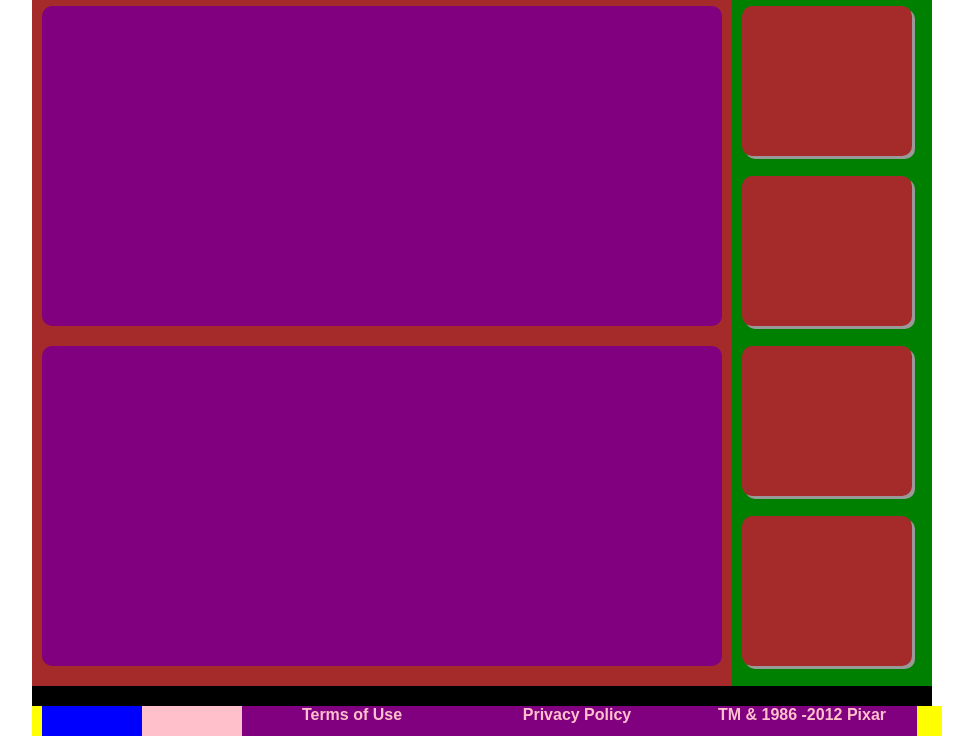
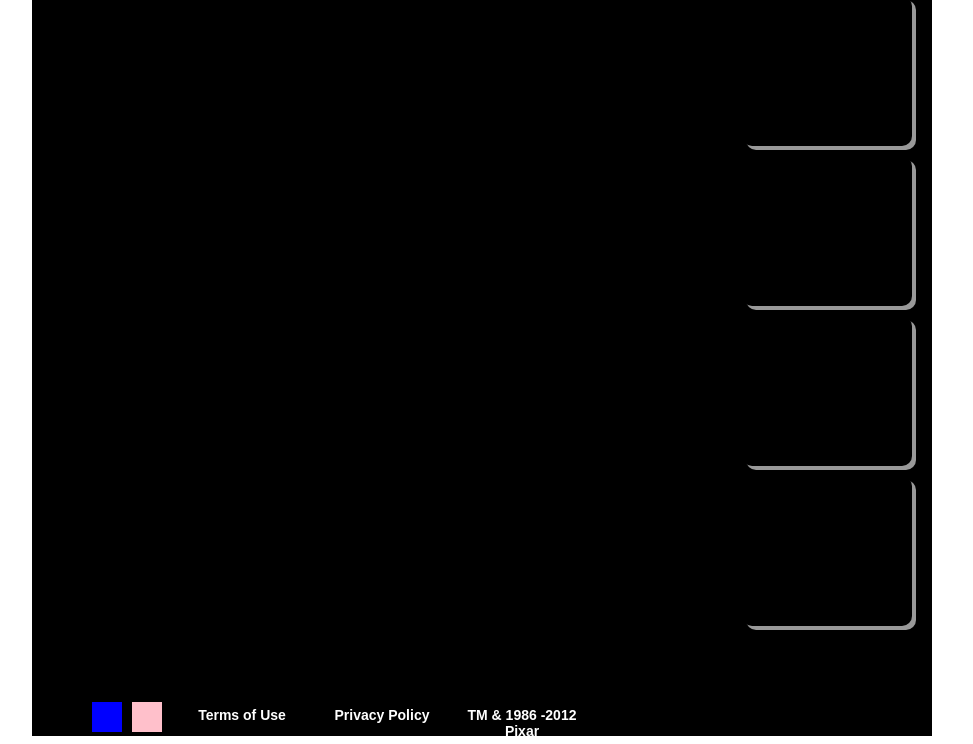
Before and after one commit to pedroalatrista/pixar, a plain HTML site: page index.html in a window 1280 px wide. Shown: the part 80-824 px from the top of the page, without its empty margins (158-1131 px from the left). Drawn offline with Linux system fonts and the light colour scheme.

Commit message:
Igualando los (x:hover) del css
Igualando el (x:hover) aplicado a los (li) de determinadas clases
Ademas de estandarizar el color a negro

```diff
--- a/estilo2.css
+++ b/estilo2.css
@@ -15,9 +15,9 @@ header{	width:900px;
 .logo{	float:left;
 		width:180px;
 		height:36px;
-		margin-top:8px;
+		margin-top:10px;
 		margin-left:30px;
-		background: blue;
+		background: black;
 		}
 
 .menu_general ul{
@@ -37,51 +37,55 @@ header{	width:900px;
 		text-decoration:none;
 }
 ul{	list-style:none;}
-section{
+.menu_principal ul li a:hover{
 		display:inline-block;
-		background-color:black;
-		height:700px;
-		width:900px;
+		margin-right:10px;
+		font-size:13px;
+		color:yellow;
+		margin-top:17px;
+		float:left;
+		text-decoration:none;
 }
 
-.cuerpo{
-	background: orange;
+
+section{
+	background: black;
 	width: 900px;
 	height: 700px;
 }
 
 .cuerpo1{
-	background: brown;
+	background: black;
 	width: 700px;
 	height: 700px;
 	float: left;
 }
 	.banner1, .banner2{
-	background: purple;
+	background: black;
 	width: 680px;
 	height: 320px;
 	float: left;
 	margin-left: 10px;
 	border-radius:10px;
-	margin-top: 20px;
+	margin-top: 10px;
 
 	}
 
 .cuerpo2{
-	background: green;
+	background: black;
 	width: 200px;
 	height: 700px;
 	float: left;
 }
 .seccion1, .seccion2, .seccion3, .seccion4{
-		background-color:brown;
+		background-color:black;
 		width:170px;
 		height:150px;
 		margin-left:10px;
 		float:left;
 		border-radius:10px;
-		margin-top: 20px;
-		box-shadow: 3px 3px #999;
+		margin-top: 10px;
+		box-shadow: 4px 4px #999;
 }
 	.img1, .img2, .img3, .img4{
 		background-color:blue;
@@ -96,7 +100,8 @@ section{
 /* Inicio del codigo para el
 Texto de todas las imagenes del bloque
 derecho del SECTION*/
-.link{background: purple;
+.link{
+	background: #667;
 	width: 170px;
 	height: 30px;
 	float: left;
@@ -108,7 +113,7 @@ derecho del SECTION*/
 		margin-left:8px;
 		text-decoration:none;
 	}
-.link a:hover{font-size:22px;
+.link a:hover{font-size:18px;
 			color:yellow;
 			margin-left:8px;
 			text-decoration:none;
@@ -116,35 +121,55 @@ derecho del SECTION*/
 /* Final*/
 
 
-.pie{
-	background: yellow;
-	padding-left: 10px;
+footer{
+	background: black;
 	width: 900px;
 	height: 30px;
 }
 .facebook{
 	background: blue;
-	width: 100px;
+	margin-left: 60px;
+	width: 30px;
 	height: 30px;
 	float: left;
 }
 .twitter{
 	background: pink;
-	width: 100px;
+	margin-left: 10px;
+	margin-right: 10px;
+	width: 30px;
 	height: 30px;
 	float: left;
 }
 .menu_pie ul li a{
+
 	display: inline-block;
-	width: 200px;
-	height: 30px;
-	background: purple;
+	width: 120px;
+	height: 25px;
+	background: black;
 	float: left;
 	text-align: center;
 	font-weight: bold;
+	font-size: 14px;
 	text-decoration: none;
-	color: pink;
+	color: white;
 	padding-left: 10px;
-	padding-right: 15px;
+	padding-right: 10px;
+	padding-top: 5px;
+}
+.menu_pie ul li a:hover{
 
+	display: inline-block;
+	width: 120px;
+	height: 25px;
+	background: black;
+	float: left;
+	text-align: center;
+	font-weight: bold;
+	font-size: 14px;
+	text-decoration: none;
+	color: yellow;
+	padding-left: 10px;
+	padding-right: 10px;
+	padding-top: 5px;
 }
```
